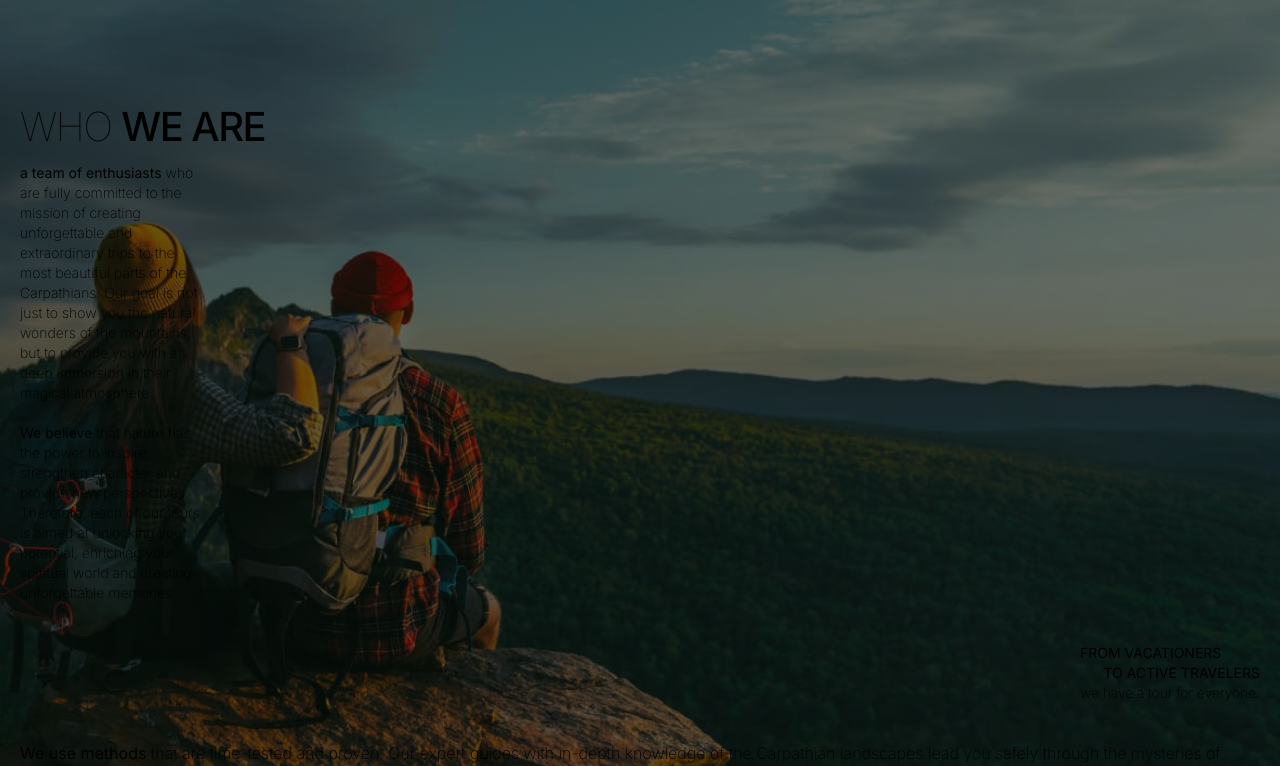
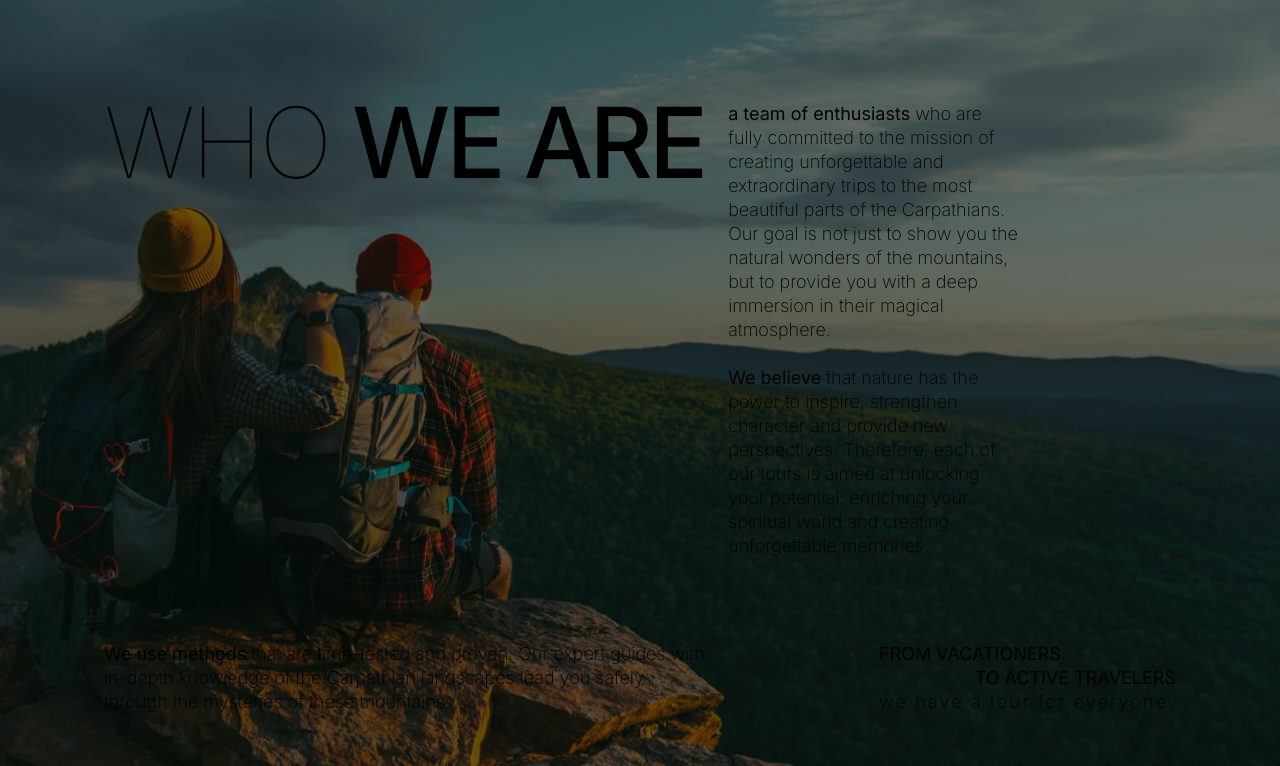
Before and after one commit to LiudmylaKozytska/carpTravel, a Next.js app: page / in a window 1280 px wide. Shown: the part 834-1600 px from the top of the page. Built offline with nearby package versions, Linux system fonts and the light colour scheme; a web font is replaced by a local one.

Commit message:
add second section all styles

```diff
--- a/src/app/(routes)/about/About.tsx
+++ b/src/app/(routes)/about/About.tsx
@@ -4,30 +4,36 @@ import data from "@/public/content/about.json";
 export default function About() {
   return (
     <BackgroundImage image="/images/about.jpg">
-      <div id="about" className="container py-[56px] px-[20px] md:py-[64px] lg:py-[104px]">
-        <h2 className="text-[40px] font-thin leading-[56px] tracking-[-1.6px] uppercase mb-[8px]">
+      <div id="about" className="container sm:px-[20px] py-[56px] md:py-[64px] lg:py-[104px]">
+        <div className="md:flex md:justify-between lg:justify-start lg:items-start lg:gap-[24px] lg:mb-[72px]">
+          <h2 className="text-[40px] md:text-[67px] lg:text-[98px] font-thin leading-[56px] md:leading-[81px] lg:leading-0 tracking-[-1.6px] md:tracking-[-2.68px] lg:tracking-[-3.92px] uppercase mb-[8px]">
           {data.title.title}
           <span className="font-medium">{data.title.span}</span>
         </h2>
-        <p className="text-[14px] font-extralight leading-[20px] w-[180px] mb-[20px]">
+          <div className="sm:w-[180px] md:w-[220px] lg:w-[292px]">
+            <p className="text-[14px] md:text-[16px] lg:text-[18px] font-extralight leading-[20px] lg:leading-[24px] sm:mb-[20px] md:mb-[16px] lg:mb-[24px] leading-[20px]">
           <span className="font-normal">{data.description.span}</span>
           {data.description.text}
         </p>
-        <p className="text-[14px] font-extralight leading-[20px] w-[180px] mb-[40px]">
+        <p className="text-[14px] md:text-[16px] lg:text-[18px] font-extralight leading-[20px] lg:leading-[24px] mb-[40px]  md:mb-0 lg:mb-[72px]">
           <span className="font-normal">{data.description.secSpan}</span>
           {data.description.secText}
         </p>
-        <p className="block font-normal text-[14px] leading-[20px] uppercase leading-[20px] mb-[40px] w-[180px] ml-auto">
+        </div>
+        </div>
+        <div className="md:mt-[-60px] lg:flex lg:flex-row-reverse lg:justify-between">
+          <p className="block font-normal text-[14px] md:text-[16px] lg:text-[18px] leading-[20px] uppercase leading-[20px] lg:leading-[24px] sm:mb-[40px] w-[180px] md:w-[221px] lg:w-[297px] sm:ml-auto md:ml-0 md:mb-[65px] lg:mb-0">
           <span>{data.subtitle.title} </span>
           <span className="block text-right">{data.subtitle.span} </span>
-          <span className="block font-extralight lowercase tracking-[-0.14px]">
+          <span className="block font-extralight lowercase tracking-[-0.14px] md:tracking-[0.32px] lg:tracking-[2.16px]">
             {data.subtitle.text}
           </span>
         </p>
-        <p className="text-14 font-extralight leading-[20px]">
+        <p className="text-14 md:text-[16px] lg:text-[18px] font-extralight leading-[20px] lg:leading-[24px] md:w-[463px] lg:w-[605px] md:ml-auto lg:ml-0">
           <span className="font-normal">{data.description.thSpan}</span>
           {data.description.thText}
         </p>
+        </div>
       </div>
     </BackgroundImage>
   );
--- a/src/app/(routes)/hero/Hero.tsx
+++ b/src/app/(routes)/hero/Hero.tsx
@@ -22,7 +22,7 @@ export default function Hero() {
             </p></div>
         </div>
         <div className="md:flex justify-between">
-          <div className="md:mt-[-130px] lg:mt-[-310px]"><h1 className="mb-[24px] md:mb-[68px] lg:mb-[148px] text-[40px] md:text-[67px] lg:text-[98px] font-medium uppercase leading-[56px]  md:leading-[81px] lg:leading-[119px] tracking-[-1.6px] md:tracking-[-2.68px] lg:tracking-[-3.92px] md:w-[426px] lg:w-[646px]">
+          <div className="md:mt-[-130px] lg:mt-[-310px]"><h1 className="mb-[24px] md:mb-[68px] lg:mb-[148px] text-[40px] md:text-[67px] lg:text-[98px] font-medium uppercase leading-[56px]  md:leading-[81px] lg:leading-[120px] tracking-[-1.6px] md:tracking-[-2.68px] lg:tracking-[-3.92px] md:w-[426px] lg:w-[646px]">
           {data.title.main}
           <span className="font-thin"> {data.title.add}</span>
         </h1>
```
